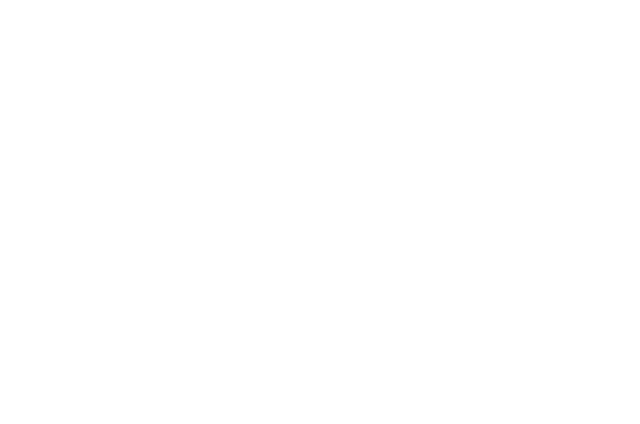
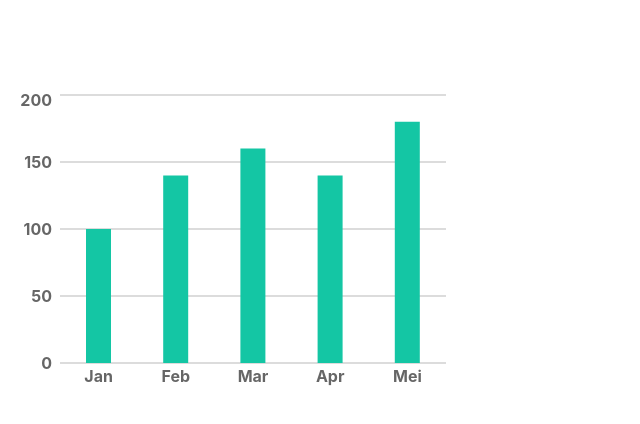
Before and after one commit to SanH16/practice-react, a React (Create React App) app in the folder react-exercise/: page /recharts-simple in a window 1280 px wide. Before the commit this address had no page. Shown: the top 424 px of the page, without its empty margins (0-640 px from the left). Built offline with nearby package versions, Linux system fonts and the light colour scheme.

Commit message:
fix: (Rechart component) fixing design and horizontal lines tables

```diff
--- a/react-exercise/src/App.js
+++ b/react-exercise/src/App.js
@@ -22,6 +22,7 @@
 import Search from "./pages/Testing/Search";
 import Charts from "./pages/Charts";
 import Rechart from "./pages/Recharts/Rechart";
+import RechartSimple from "./pages/Recharts/RechartSimple";
 
 const AppProvider = () => {
   return (
@@ -47,6 +48,7 @@
           {/* Charts */}
           <Route path="/charts" element={<Charts />} />
           <Route path="/recharts" element={<Rechart />} />
+          <Route path="/recharts-simple" element={<RechartSimple />} />
         </Routes>
       </PersistGate>
     </Provider>
--- a/react-exercise/src/pages/Recharts/Rechart.jsx
+++ b/react-exercise/src/pages/Recharts/Rechart.jsx
@@ -1,15 +1,5 @@
 import React from "react";
-import {
-  BarChart,
-  Bar,
-  XAxis,
-  YAxis,
-  CartesianGrid,
-  Tooltip,
-  Legend,
-  LabelList,
-  ResponsiveContainer as Wrapper,
-} from "recharts";
+import { BarChart, Bar, XAxis, YAxis, Tooltip, Legend, LabelList, ResponsiveContainer as Wrapper } from "recharts";
 
 const data = [
   {
@@ -84,9 +74,16 @@
               paddingBottom: "50px",
             }}
           />
-          <CartesianGrid strokeDasharray="1 3" />
-          <XAxis orientation="bottom" dataKey="day" tickLine={false} axisLine={false} />
-          <YAxis orientation="left" type="string" dataKey="amount" tickLine={false} axisLine={false} />
+          {/* <CartesianGrid strokeDasharray="1 3" /> */}
+          <XAxis orientation="bottom" dataKey="day" tickLine={false} axisLine={false} style={{ fontWeight: 400 }} />
+          <YAxis
+            orientation="left"
+            type="string"
+            dataKey="amount"
+            tickLine={false}
+            axisLine={false}
+            style={{ fontWeight: 400 }}
+          />
           <Tooltip />
           <Bar barSize={10} dataKey="previous" name="Pekan Lalu" fill="rgba(185, 185, 185, 0.8)" />
           <Bar barSize={10} dataKey="after" name="Pekan Kini" fill="rgba(14, 141, 116, 1)">
--- /dev/null
+++ b/react-exercise/src/pages/Recharts/RechartSimple.jsx
@@ -0,0 +1,84 @@
+import React from "react";
+import { BarChart, Bar, XAxis, YAxis, CartesianGrid, Tooltip } from "recharts";
+
+const data = [
+  {
+    year: "Jan",
+    after: 100,
+    // previous: 200,
+    amount: 0,
+  },
+  {
+    year: "Feb",
+    after: 140,
+    // previous: 180,
+    amount: 50,
+  },
+  {
+    year: "Mar",
+    after: 160,
+    // previous: 240,
+    amount: 100,
+  },
+  {
+    year: "Apr",
+    after: 140,
+    // previous: 220,
+    amount: 150,
+  },
+  {
+    year: "Mei",
+    after: 180,
+    // previous: 140,
+    amount: 200,
+  },
+];
+
+export default function RechartSimple() {
+  return (
+    <>
+      {/* <Wrapper width="50%" aspect={2.5}> */}
+      <BarChart
+        width={461}
+        height={308}
+        data={data}
+        barGap={0}
+        margin={{
+          top: 5,
+          right: 15,
+          left: 0,
+          bottom: 5,
+        }}
+        //   layout="horizontal"
+        style={{ marginTop: "90px" }}
+      >
+        {/* <Legend
+          verticalAlign="top"
+          align="center"
+          iconSize={20}
+          iconType="square"
+          formatter={(value, entry, index) => <span className="text-black">{value}</span>}
+          wrapperStyle={{
+            paddingBottom: "50px",
+          }}
+        /> */}
+        <CartesianGrid stroke="#B9B9B9" vertical={false} />
+        <XAxis orientation="bottom" dataKey="year" tickLine={false} axisLine={false} style={{ fontWeight: 700 }} />
+        <YAxis
+          orientation="left"
+          type="string"
+          dataKey="amount"
+          tickLine={false}
+          axisLine={false}
+          style={{ fontWeight: 700 }}
+        />
+        <Tooltip />
+        {/* <Bar barSize={10} dataKey="previous" name="Pekan Lalu" fill="rgba(185, 185, 185, 0.8)" /> */}
+        <Bar barSize={25} dataKey="after" name="Pekan Kini" fill="rgba(20, 198, 164, 1)">
+          {/* <LabelList position="top" /> */}
+        </Bar>
+      </BarChart>
+      {/* </Wrapper> */}
+    </>
+  );
+}
```
